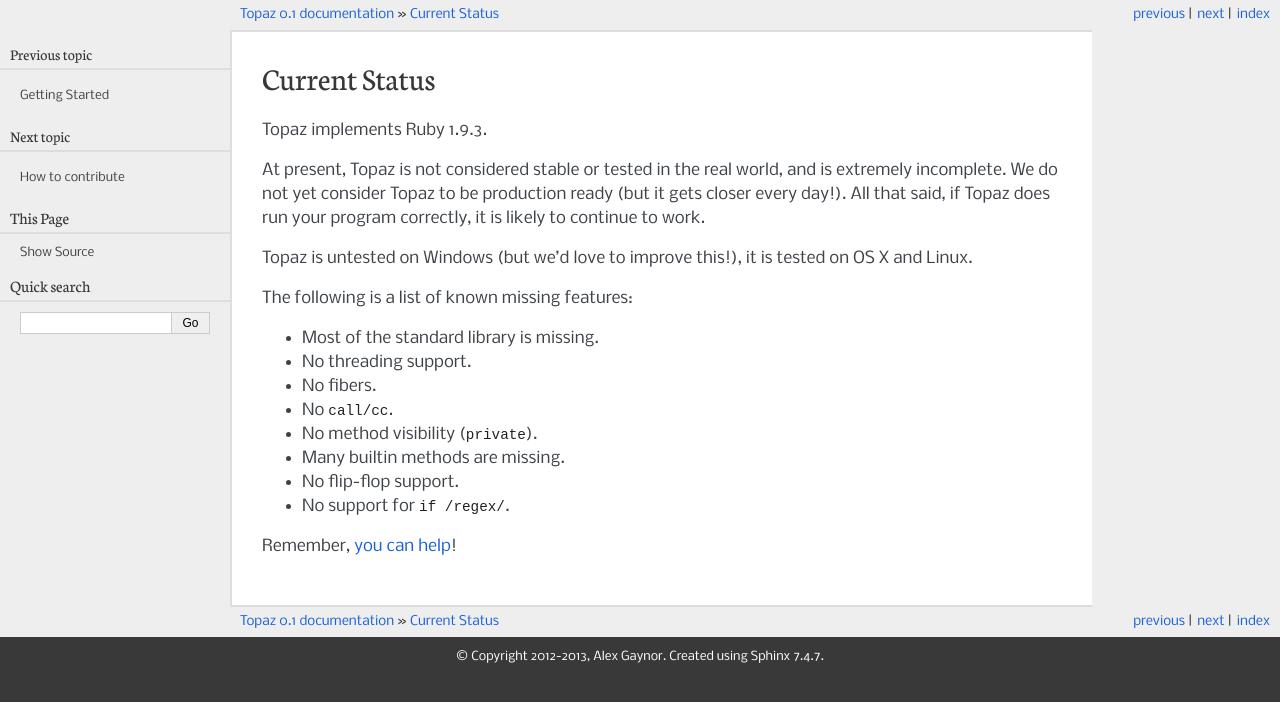
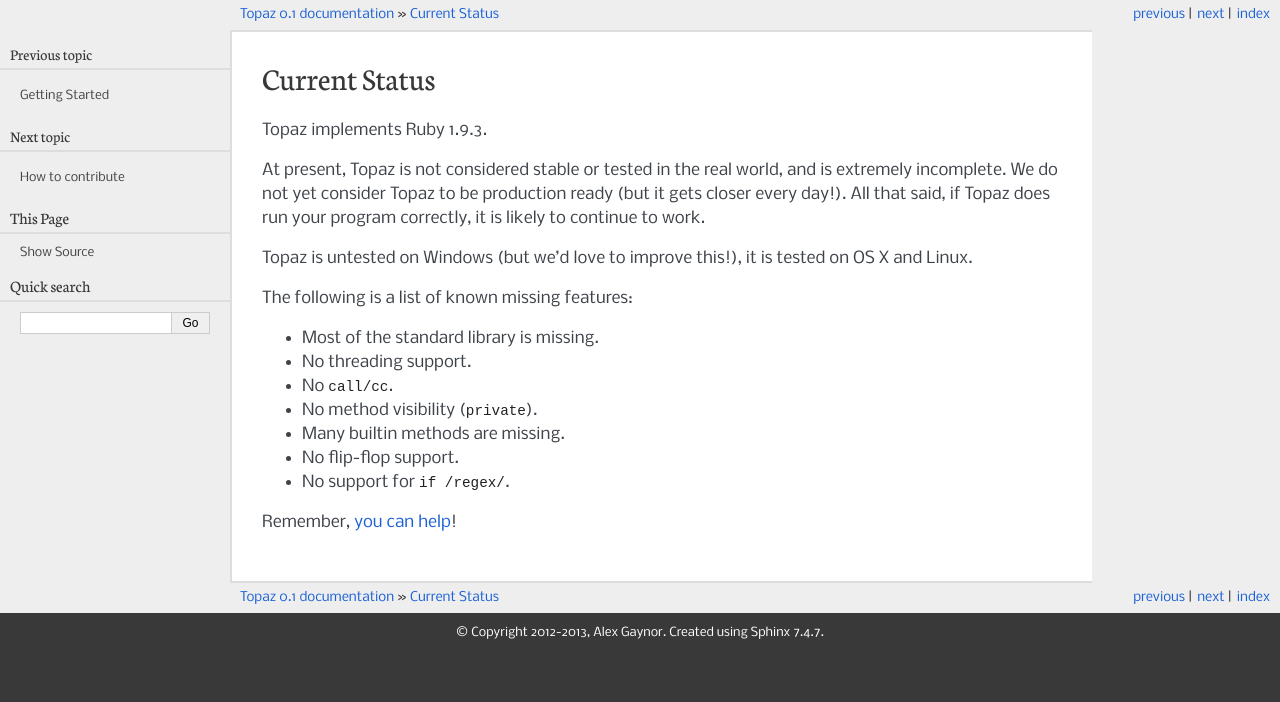
Before and after one commit to topazproject/topaz, a Sphinx documentation site: the page built from docs/current-status.rst, in a window 1280 px wide. Shown: the top 702 px of the page. Built offline with Sphinx 7.4.7, drawn with Linux system fonts in a browser that asks for light colours.

Commit message:
we added fibers

```diff
--- a/docs/current-status.rst
+++ b/docs/current-status.rst
@@ -15,7 +15,6 @@
 
 * Most of the standard library is missing.
 * No threading support.
-* No fibers.
 * No ``call/cc``.
 * No method visibility (``private``).
 * Many builtin methods are missing.
```
